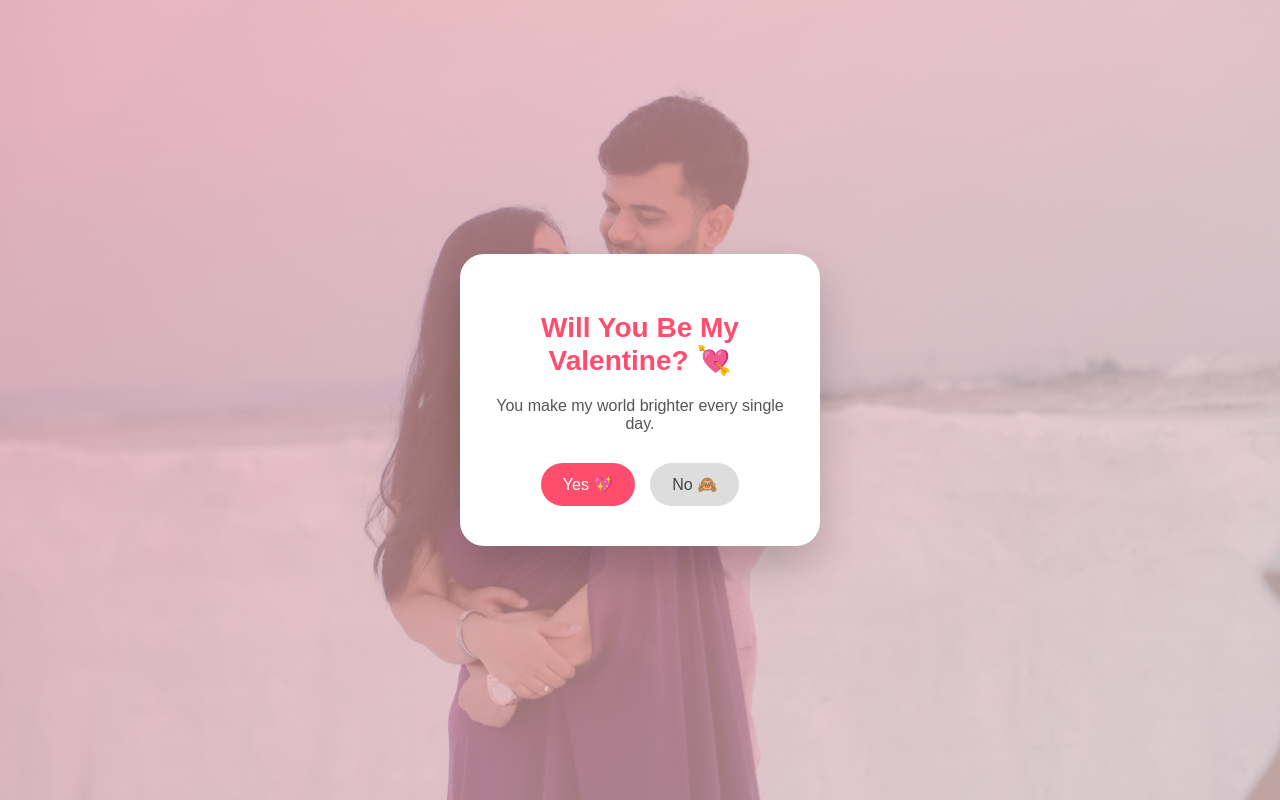
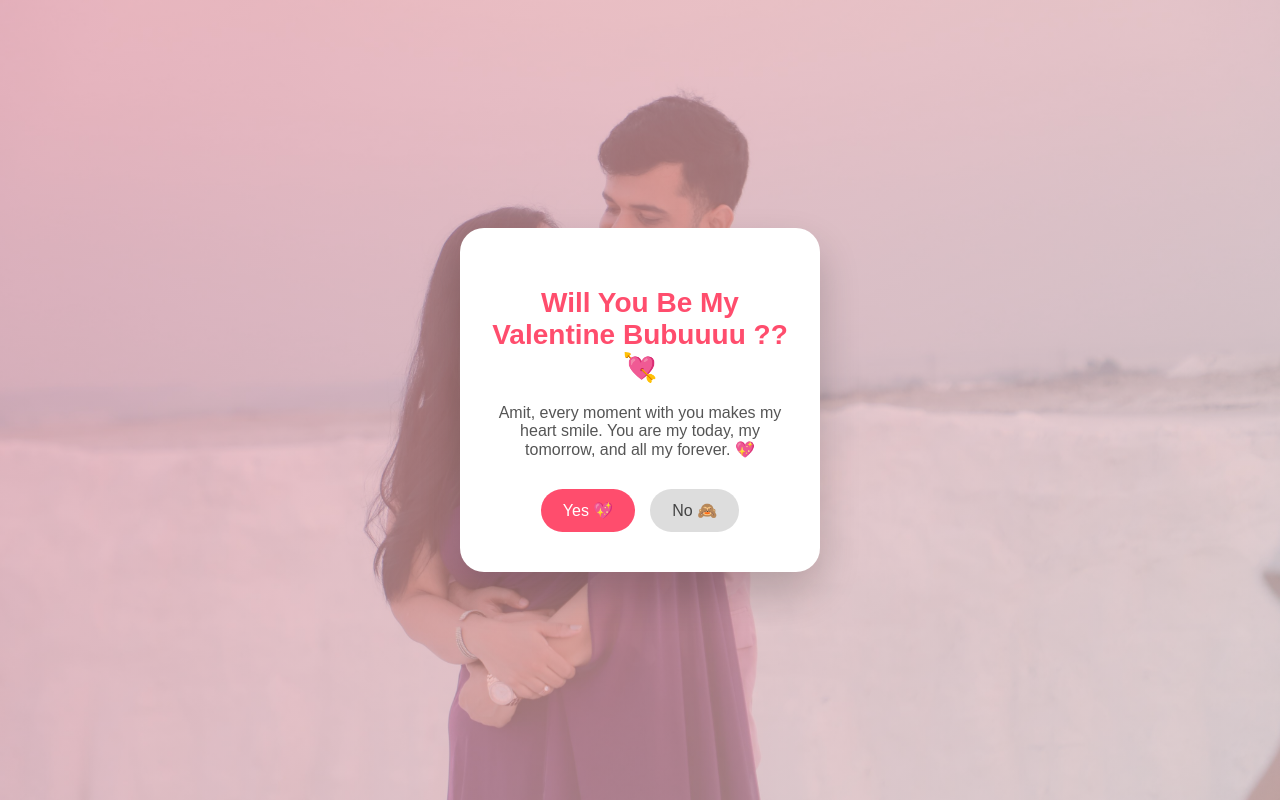
Before and after one commit to kanjali8822-svg/surprise-site, a plain HTML site: page index.html in a window 1280 px wide. Drawn offline with Linux system fonts and the light colour scheme; files whose address does not match are found by name.

Commit message:
Update Valentine's message and heading

```diff
--- a/index.html
+++ b/index.html
@@ -108,13 +108,13 @@
 <body>
 
   <div class="card">
-    <h1>Will You Be My Valentine? 💘</h1>
-    <p>You make my world brighter every single day.</p>
+    <h1>Will You Be My Valentine Bubuuuu ?? 💘</h1>
+    <p>Amit, every moment with you makes my heart smile. You are my today, my tomorrow, and all my forever. 💖</p>
     <div class="buttons">
       <button class="yes" onclick="sayYes()">Yes 💖</button>
       <button class="no" onmouseover="moveNo(this)">No 🙈</button>
     </div>
-    <div class="message" id="message">Yay! I knew it 💕🥰</div>
+    <div class="message" id="message">Yay! I knew it !! Luii Luii 💕🥰</div>
   </div>
 
   <script>
```
